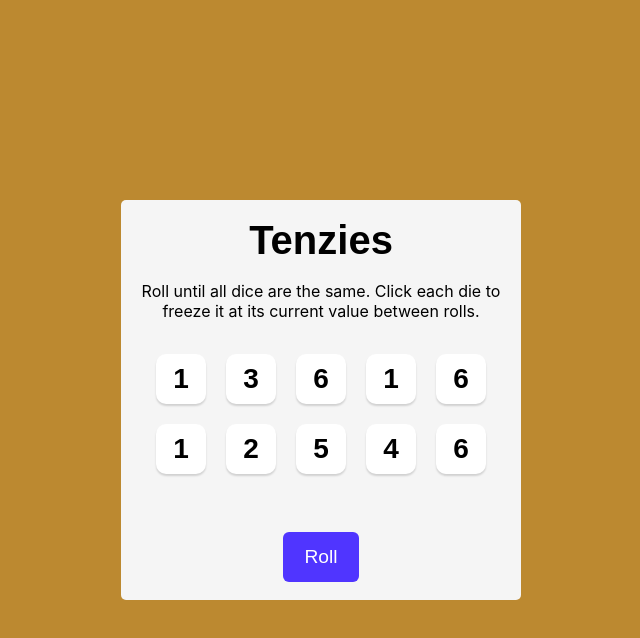
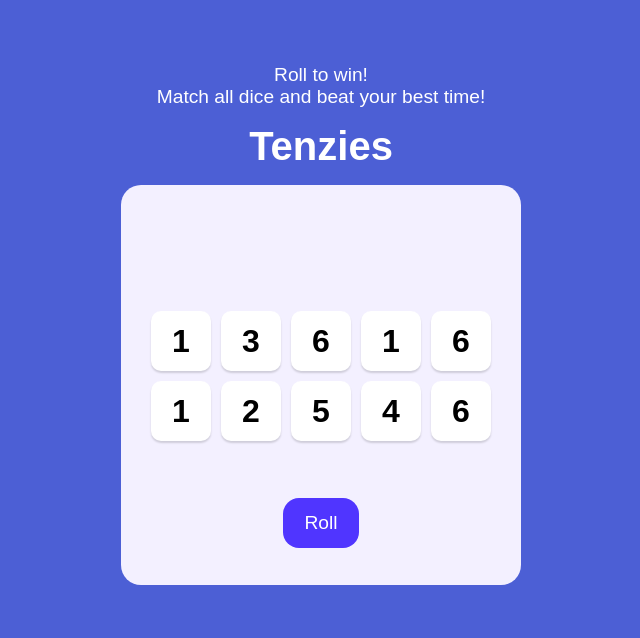
Before and after one commit to itsjohnnyproano/tenzies-react, a React (Vite) app: page / in a window 1280 px wide. Shown: the top 638 px of the page, without its empty margins (319-959 px from the left). Built offline with nearby package versions, Linux system fonts and the light colour scheme.

Commit message:
adjusted colors and style still updating

```diff
--- a/src/App.jsx
+++ b/src/App.jsx
@@ -1,74 +1,114 @@
-import { useState, useRef, useEffect } from "react"
-import Die from "./Die"
-import { nanoid } from "nanoid"
-import Confetti from "react-confetti"
+import { useState, useRef, useEffect } from "react";
+import Die from "./Die";
+import { nanoid } from "nanoid";
+import Confetti from "react-confetti";
+
+function formatTime(totalSeconds) {
+  const minutes = Math.floor(totalSeconds / 60);
+  const seconds = totalSeconds % 60;
+  return `${minutes}:${String(seconds).padStart(2, "0")}`;
+}
 
 export default function App() {
-    const [dice, setDice] = useState(() => generateAllNewDice())
-    const buttonRef = useRef(null)
+  const [dice, setDice] = useState(() => generateAllNewDice());
+  const [time, setTime] = useState(0);
+  const [bestTime, setBestTime] = useState(() => {
+    const stored = localStorage.getItem("bestTime");
+    return stored ? Number(stored) : null;
+  });
+  const [gameStarted, setGameStarted] = useState(false);
+  const buttonRef = useRef(null);
 
-    const gameWon = dice.every(die => die.isHeld) &&
-        dice.every(die => die.value === dice[0].value)
+  const gameWon = dice.every((die) => die.isHeld) && dice.every((die) => die.value === dice[0].value);
 
   useEffect(() => {
     if (gameWon) {
-            buttonRef.current.focus()
+      buttonRef.current.focus();
     }
-    }, [gameWon])
+  }, [gameWon]);
+
+  useEffect(() => {
+    if (!gameStarted || gameWon) return;
+
+    const intervalId = setInterval(() => {
+      setTime((prev) => prev + 1);
+    }, 1000);
+
+    return () => clearInterval(intervalId);
+  }, [gameStarted, gameWon]);
 
   function generateAllNewDice() {
-        return new Array(10)
-            .fill(0)
-            .map(() => ({
+    return new Array(10).fill(0).map(() => ({
       value: Math.ceil(Math.random() * 6),
       isHeld: false,
-                id: nanoid()
-            }))
+      id: nanoid(),
+    }));
   }
 
   function rollDice() {
     if (!gameWon) {
-            setDice(oldDice => oldDice.map(die =>
-                die.isHeld ?
-                    die :
-                    { ...die, value: Math.ceil(Math.random() * 6) }
-            ))
+      if (!gameStarted) setGameStarted(true);
+      setDice((oldDice) => oldDice.map((die) => (die.isHeld ? die : { ...die, value: Math.ceil(Math.random() * 6) })));
     } else {
-            setDice(generateAllNewDice())
+      setDice(generateAllNewDice());
+      setTime(0);
+      setGameStarted(false);
     }
   }
 
   function hold(id) {
-        setDice(oldDice => oldDice.map(die =>
-            die.id === id ?
-                { ...die, isHeld: !die.isHeld } :
-                die
-        ))
+    const newDice = dice.map((die) => (die.id === id ? { ...die, isHeld: !die.isHeld } : die));
+
+    const won =
+      gameStarted && newDice.every((die) => die.isHeld) && newDice.every((die) => die.value === newDice[0].value);
+
+    if (won) {
+      setBestTime((prev) => {
+        if (prev === null || time < prev) {
+          localStorage.setItem("bestTime", String(time));
+          return time;
+        }
+        return prev;
+      });
     }
 
-    const diceElements = dice.map(dieObj => (
-        <Die
-            key={dieObj.id}
-            value={dieObj.value}
-            isHeld={dieObj.isHeld}
-            hold={() => hold(dieObj.id)}
-        />
-    ))
+    setDice(newDice);
+  }
+
+  const diceElements = dice.map((dieObj) => (
+    <Die key={dieObj.id} value={dieObj.value} isHeld={dieObj.isHeld} hold={() => hold(dieObj.id)} />
+  ));
 
   return (
+    <>
+      <header>
+        <p className="subtitle">Roll to win!</p>
+        <p className="subtitle">Match all dice and beat your best time!</p>
+        <h1 className="title">Tenzies</h1>
+      </header>
       <main>
         {gameWon && <Confetti />}
         <div aria-live="polite" className="sr-only">
-                {gameWon && <p>Congratulations! You won! Press "New Game" to start again.</p>}
+          {gameWon && (
+            <p>
+              Congratulations! You won in {formatTime(time)}!{bestTime !== null && ` Best time: ${bestTime} seconds.`}{" "}
+              Press "New Game" to start again.
+            </p>
+          )}
         </div>
-            <h1 className="title">Tenzies</h1>
-            <p className="instructions">Roll until all dice are the same. Click each die to freeze it at its current value between rolls.</p>
-            <div className="dice-container">
-                {diceElements}
+        <div className="timer-display">
+          {gameStarted && (
+            <span className="timer" aria-live="polite">
+              {formatTime(time)}
+            </span>
+          )}
+          {bestTime !== null && <span className="best-time">Best: {bestTime}s</span>}
         </div>
+        <div className="dice-container">{diceElements}</div>
         <button ref={buttonRef} className="roll-dice" onClick={rollDice}>
           {gameWon ? "New Game" : "Roll"}
         </button>
       </main>
-    )
+    </>
+  );
 }
--- a/src/index.css
+++ b/src/index.css
@@ -5,13 +5,31 @@
 body {
   font-family: Karla, sans-serif;
   margin: 0;
-  background-color: #bc8930;
-  padding: 20px;
+  background-color: #4C5FD5;
   height: 100vh;
   display: flex;
   flex-direction: column;
-  justify-content: center;
+  /* justify-content: center; */
   align-items: center;
+  text-align: center;
+}
+
+header {
+  margin-top: 4rem;
+}
+
+header > h1 {
+  color: white;
+  font-size: 40px;
+  margin: 0;
+  padding-top: 1rem;
+  padding-bottom: 1rem;
+}
+
+header > p {
+  margin: 0;
+  color: white;
+  font-size: 1.2rem;
 }
 
 div#root {
@@ -22,9 +40,9 @@ div#root {
 }
 
 main {
-  background-color: #F5F5F5;
+  background-color: #F3F0FF;
   height: 100%;
-  border-radius: 5px;
+  border-radius: 20px;
   display: flex;
   flex-direction: column;
   justify-content: space-evenly;
@@ -40,14 +58,36 @@ main {
   font-family: 'Inter', sans-serif;
   font-weight: 400;
   margin-top: 0;
+  margin-bottom: 0;
   text-align: center;
+}
+
+.timer-display {
+  display: flex;
+  flex-direction: column;
+  align-items: center;
+  gap: 2px;
+  min-height: 2.5rem;
+  margin: 8px 0 4px;
+}
+
+.timer {
+  font-size: 2rem;
+  font-weight: bold;
+  font-variant-numeric: tabular-nums;
+}
+
+.best-time {
+  font-size: 0.85rem;
+  color: #4a4a4a;
+  font-variant-numeric: tabular-nums;
 }
 
 .dice-container {
   display: grid;
   grid-template: auto auto / repeat(5, 1fr);
-  gap: 20px;
-  margin-bottom: 40px;
+  gap: 10px;
+  margin-bottom: 20px;
 }
 
 button {
@@ -56,13 +96,13 @@ button {
 }
 
 .dice-container button {
-  height: 50px;
-  width: 50px;
+  height: 60px;
+  width: 60px;
   box-shadow: 0px 2px 2px rgba(0, 0, 0, 0.15);
   border-radius: 10px;
   border: none;
   background-color: white;
-  font-size: 1.75rem;
+  font-size: 2rem;
   font-weight: bold;
 }
 
@@ -72,7 +112,7 @@ button.roll-dice {
   width: auto;
   padding: 6px 21px;
   border: none;
-  border-radius: 6px;
+  border-radius: 1rem;
   background-color: #5035FF;
   color: white;
   font-size: 1.2rem;
@@ -92,13 +132,21 @@ button.roll-dice {
 
 @media (max-width: 480px) {
   .dice-container {
-    gap: 14px;
+    gap: 12px;
     padding-inline: 12px;
   }
 
   .dice-container button {
-    height: 44px;
-    width: 44px;
-    font-size: 1.6rem;
+    height: 60px;
+    width: 60px;
+  }
+
+  .timer {
+    font-size: 2.4rem;
+  }
+
+  button.roll-dice {
+    height: 52px;
+    width: 96%;
   }
 }
```
Also changed, not shown: src/App.css (deleted, +0 -184 lines). Lines whose indentation alone changed are shown as unchanged.
